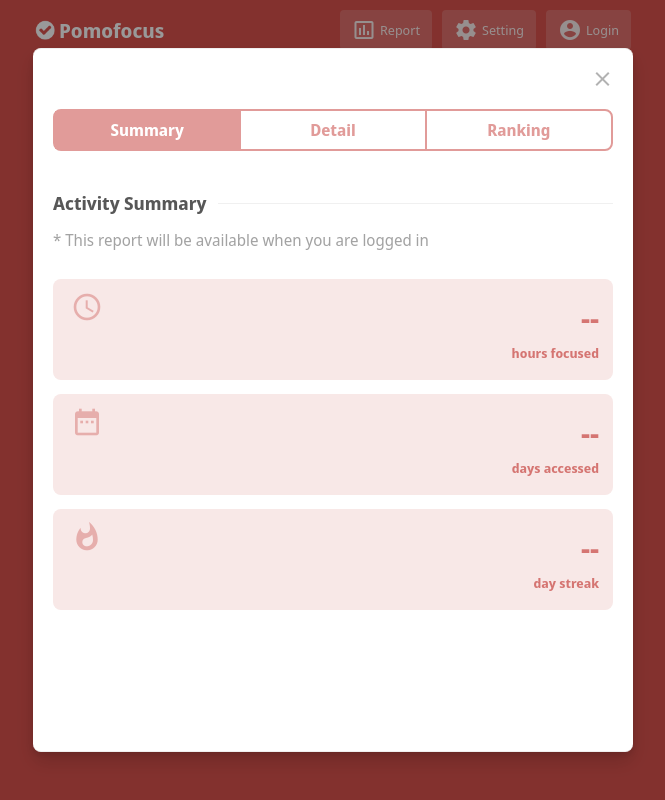
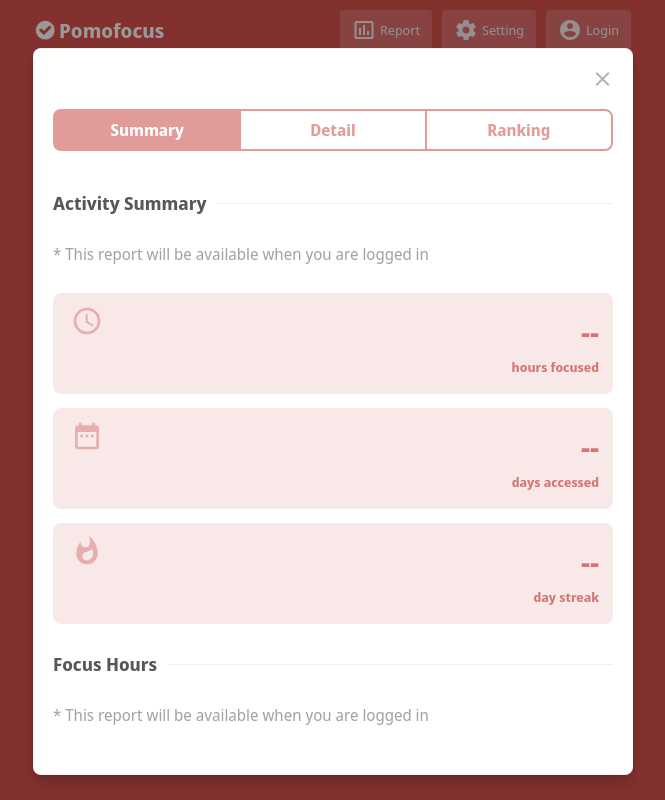
Before and after one commit to arielnmagno/pomodoro, a React (Create React App) app: page /#/report in a window 1280 px wide. Shown: the whole page, without its empty margins (307-972 px from the left). Built offline with nearby package versions, Linux system fonts and the light colour scheme.

Commit message:
Abstract component

```diff
--- a/src/components/Report/Report.js
+++ b/src/components/Report/Report.js
@@ -4,6 +4,7 @@
 import Summary from "./Summary";
 import Detail from "./Detail";
 import Ranking from "./Ranking";
+import TabBar from "./Tab";
 import classes from "./Report.module.css";
 
 const tabs = [
@@ -21,30 +22,6 @@
   },
 ];
 
-const TabItem = ({ label, active, index, onPress }) => (
-  <button
-    onClick={() => onPress(index)}
-    className={clsx(classes.tabItem, active && classes.active)}
-  >
-    {label}
-  </button>
-);
-
-const TabBar = ({ activeIndex, onPress }) => (
-  <header className={classes.header}>
-    {tabs.map(({ id, label }, index) => (
-      <TabItem
-        onPress={onPress}
-        key={id}
-        id={id}
-        index={index}
-        label={label}
-        active={activeIndex === index}
-      />
-    ))}
-  </header>
-);
-
 const Tab = ({ active, children }) => {
   return active ? children : null;
 };
@@ -54,7 +31,11 @@
   return (
     <Modal className={classes.modal}>
       <div className={classes.container}>
-        <TabBar activeIndex={activeIndex} onPress={setActiveIndex} />
+        <TabBar
+          activeIndex={activeIndex}
+          onPress={setActiveIndex}
+          tabs={tabs}
+        />
         <div>
           <Tab active={activeIndex === 0}>
             <Summary />
--- a/src/components/Report/Report.module.css
+++ b/src/components/Report/Report.module.css
@@ -42,6 +42,7 @@
   display: flex;
   gap: 0.75rem;
   align-items: center;
+  margin: 1.75rem 0;
 }
 
 .title {
@@ -69,6 +70,7 @@
 .cards {
   display: flex;
   align-items: center;
+  flex-direction: column;
   flex-wrap: wrap;
   gap: 0.875rem;
 }
@@ -101,3 +103,7 @@
   font-size: 0.8125rem;
   font-weight: 600;
 }
+
+.activity {
+  margin-bottom: 0.875rem;
+}
--- a/src/components/Report/Summary.js
+++ b/src/components/Report/Summary.js
@@ -12,13 +12,17 @@
   </div>
 );
 
-const Cards = () => (
+const NoData = () => (
+  <div className={classes.noData}>
+    <p className={classes.note}>
+      * This report will be available when you are logged in
+    </p>
+  </div>
+);
+
+const CardList = () => (
   <div>
-    <div className={classes.noData}>
-      <p className={classes.note}>
-        * This report will be available when you are logged in
-      </p>
-    </div>
+    <NoData />
     <div className={classes.cards}>
       <Card icon="schedule" label="hours focused" />
       <Card icon="date_range" label="days accessed" />
@@ -27,11 +31,23 @@
   </div>
 );
 
+const Chart = () => (
+  <div>
+    <NoData />
+  </div>
+);
+
 export default function Summary() {
   return (
     <div>
-      <Title>Activity Summary</Title>
-      <Cards />
+      <section className={classes.activity}>
+        <Title>Activity Summary</Title>
+        <CardList />
+      </section>
+      <section className={classes.focus}>
+        <Title>Focus Hours</Title>
+        <Chart />
+      </section>
     </div>
   );
 }
--- /dev/null
+++ b/src/components/Report/Tab.js
@@ -0,0 +1,28 @@
+import clsx from "clsx";
+import classes from "./Report.module.css";
+
+const TabItem = ({ label, active, index, onPress }) => (
+  <button
+    onClick={() => onPress(index)}
+    className={clsx(classes.tabItem, active && classes.active)}
+  >
+    {label}
+  </button>
+);
+
+const TabBar = ({ activeIndex, onPress, tabs = [] }) => (
+  <header className={classes.header}>
+    {tabs.map(({ id, label }, index) => (
+      <TabItem
+        onPress={onPress}
+        key={id}
+        id={id}
+        index={index}
+        label={label}
+        active={activeIndex === index}
+      />
+    ))}
+  </header>
+);
+
+export default TabBar;
```
